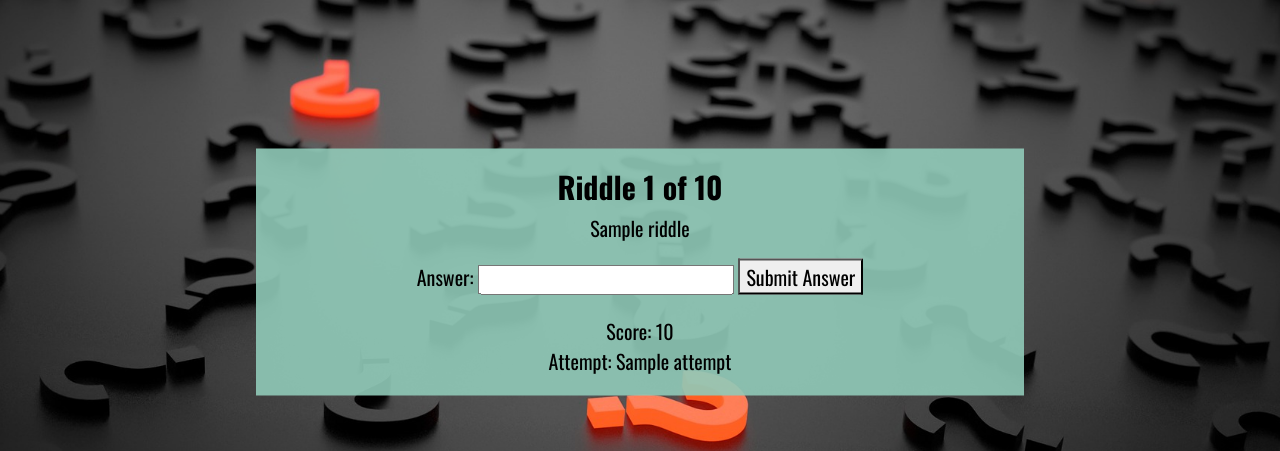
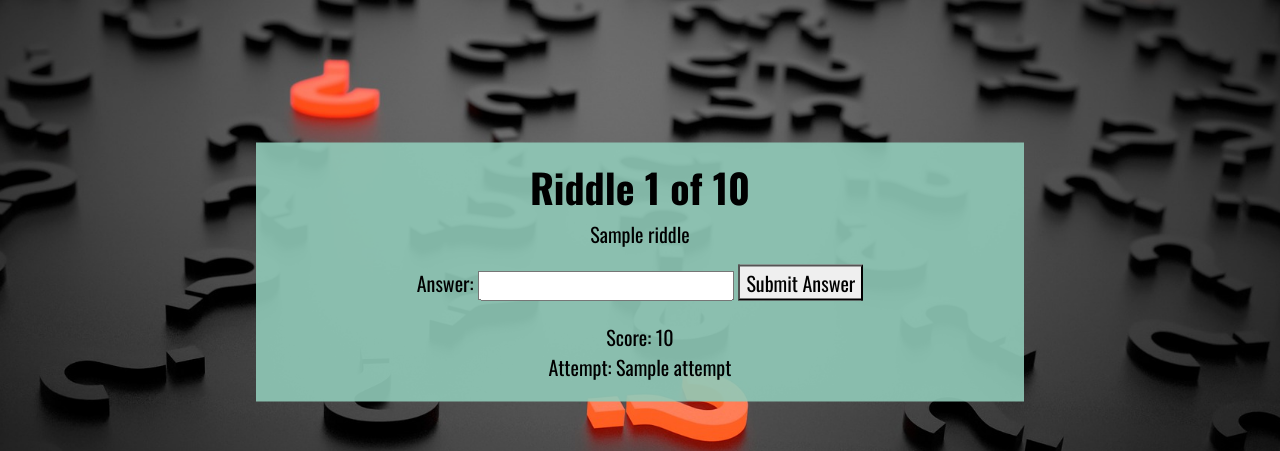
Before and after one commit to joanms/riddle-game, a Flask app: template templates/play.html in a window 1280 px wide. Shown: the part 128-579 px from the top of the page. Run offline with Flask 2, Linux system fonts and the light colour scheme; the template is opened without the code that fills it: most values are stand-ins (such as "Sample title", 1, 10 or a date in 2020); some libraries are stand-ins or nearby versions.

Commit message:
Adjusted heading sizes

```diff
--- a/static/css/style.css
+++ b/static/css/style.css
@@ -65,14 +65,7 @@ h1 {
 h2 {
     font-family: "Oswald", sans-serif;
     font-weight: 700;
-    font-size: 50px;
-    text-align: center;
-}
-
-h3 {
-    font-family: "Oswald", sans-serif;
-    font-weight: 700;
-    font-size: 30px;
+    font-size: 40px;
     text-align: center;
 }
 
@@ -117,7 +110,7 @@ h3 {
 
 @media(max-width: 375px){
     h2 {
-        font-size: 30px;
+        font-size: 25px;
     }
 
     .body-text {
--- a/templates/play.html
+++ b/templates/play.html
@@ -3,7 +3,7 @@
     <div id="main-content">
         <div class="text-box">
 
-            <h3>Riddle {{ riddle_number }} of 10</h3>
+            <h2>Riddle {{ riddle_number }} of 10</h2>
                 {% for riddle in riddles %} {% if ( loop.index == riddle_number|int ) %} <!--This for loop is based on code by Joke Heyndels-->
                 <p class="body-text">{{ riddle.question }}</p>
 
```
